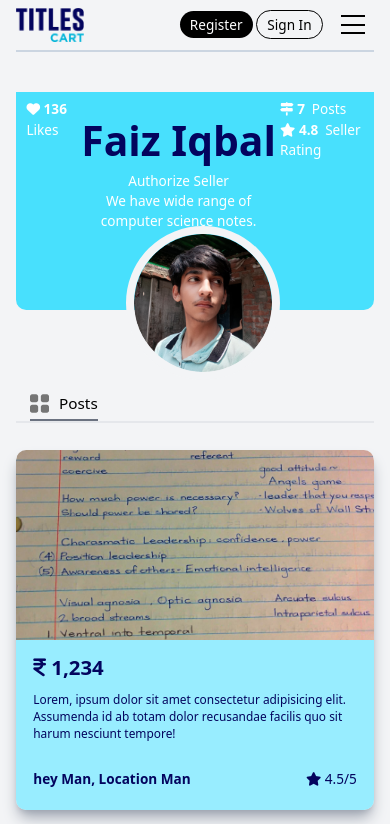
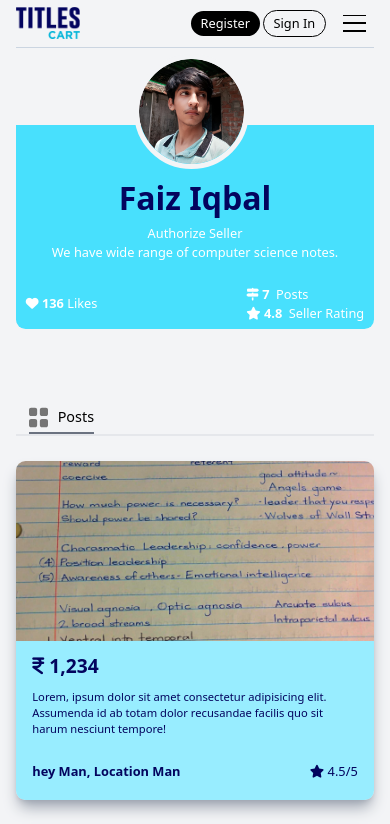
Before and after one commit to Vicky-Guptaa/Dbms-Project, a website built with Vite: page Seller Page/Index.html in a window 390 px wide. Shown: the top 824 px of the page. Built offline with nearby package versions, Linux system fonts and the light colour scheme.

Commit message:
seller page complete

```diff
--- a/Seller Page/Index.html
+++ b/Seller Page/Index.html
@@ -1,5 +1,5 @@
 <!DOCTYPE html>
-<html lang="en" class="lg:text-[95%] md:text-[90%] sm:text-[85%]">
+<html lang="en" class="lg:text-[90%] md:text-[84%] sm:text-[80%]">
 
 <head>
     <meta charset="UTF-8">
@@ -8,12 +8,16 @@
     <link rel="stylesheet" href="https://cdnjs.cloudflare.com/ajax/libs/font-awesome/6.0.0/css/all.min.css"
         integrity="sha512-9usAa10IRO0HhonpyAIVpjrylPvoDwiPUiKdWk5t3PyolY1cOd4DSE0Ga+ri4AuTroPR5aQvXU9xC6qOPnzFeg=="
         crossorigin="anonymous" referrerpolicy="no-referrer" />
-    <link rel="stylesheet" href="style/style.css">
+    <link rel="stylesheet" href="/style/style.css">
     <title>Seller Page</title>
 </head>
 
 <body class="bg-gray-100 ">
+
+    <!-- Wrapper For Whole Elements -->
     <div class="wrapper w-11/12 m-auto">
+
+        <!-- Navbar -->
         <header>
             <div class="mx-auto">
                 <div class="flex justify-between item-center border-b-[0.15rem] border-slate-300 z-10">
@@ -58,32 +62,68 @@
                 <a class="block py-2 hover:bg-cyan-300 px-4" href="/explore">Explore</a>
             </div>
         </header>
+
         <main>
+            <!-- Author Info -->
             <section
-                class="seller-detail bg-primary-blue mt-16 h-64 rounded-b-xl text-white flex justify-between px-3 py-2 md:mt-12">
+                class="seller-detail bg-primary-blue h-64 mt-12 rounded-b-xl text-white sm:flex sm:flex-col sm:justify-between px-3 py-2 md:mt-24">
+
+                <!-- For Small Screens Image And Author Name-->
+                <div class="info text-center mt-16 hidden sm:flex  sm:flex-col sm:items-center">
+                    <div class="text-primary-blue-dark font-bold text-5xl sm:text-[2.5rem] relative ">Faiz Iqbal
+                        <span class=" absolute -top-[400%] left-[10%]">
+                            <img src="Images/profile.png"
+                                class="border-[0.4rem] border-gray-100 aspect-square rounded-full w-36" alt="">
+                        </span>
+                    </div>
+                    <div class="">
+                        <h4 class="mt-3">Authorize Seller</h4>
+                        <p>We have wide range of computer science notes.</p>
+                    </div>
+                </div>
+
+                <!-- Info -->
+                <div class="flex justify-between sm:items-center">
+
+                    <!-- Rating Details -->
                     <div class="rating ">
                         <div class="likes"><i class="fa-solid fa-heart"></i> <span
                                 class="like-number font-semibold">136</span> Likes</div>
                     </div>
-                <div class="info text-center mt-6 relative">
-                    <h1 class="text-primary-blue-dark font-bold text-5xl">Faiz Iqbal</h1>
+
+                    <!-- Author Name And Images  -->
+                    <div class="info text-center mt-6 relative sm:hidden">
+                        <h1 class="text-primary-blue-dark font-bold text-5xl sm:text-[2.5rem]">Faiz Iqbal</h1>
+                        <div class="sm:hidden">
                             <h4 class="mt-3">Authorize Seller</h4>
                             <p>We have wide range of computer science notes.</p>
-                    <span class="absolute top-[58%] left-[24%] ">
+                        </div>
+                        <div class="absolute left-[24%] top-32 ">
                             <img src="Images/profile.png"
-                            class="border-[0.6rem] border-gray-100 aspect-square rounded-full w-48" alt=""></span>
+                                class="border-[0.6rem] border-gray-100 aspect-square rounded-full w-48" alt="">
                         </div>
+                    </div>
+
+                    <!-- Rating Details -->
                     <ul>
-                    <li><i class="fa-solid fa-signs-post"></i><span class="rate font-semibold pr-2"> 7</span>Posts</li>
-                    <li><i class="fa-solid fa-star"></i><span class="rate font-semibold pr-2"> 4.8</span>Seller Rating
+                        <li><i class="fa-solid fa-signs-post"></i><span class="rate font-semibold pr-2"> 7</span>Posts
+                        </li>
+                        <li><i class="fa-solid fa-star"></i><span class="rate font-semibold pr-2"> 4.8</span>Seller
+                            Rating
                         </li>
                     </ul>
+                </div>
             </section>
+
             <section class="posts mt-24 mb-24">
+
+                <!-- Posts -->
                 <div class="inline-flex space-x-3 border-b-2 border-gray-500 pb-1 ml-4">
                     <img src="Images/Vector.svg" alt=""><span class="text-lg"> Posts</span>
                 </div>
                 <hr class="border-[0.1rem]">
+
+                <!-- Cards -->
                 <div class="cards grid grid-cols-3 gap-8 mt-8 md:grid-cols-2 sm:grid-cols-1">
 
                     <div class="card flex flex-col rounded-xl shadow-lg shadow-gray-400 overflow-hidden">
@@ -95,7 +135,8 @@
                             <div class="flex justify-between mt-8 mb-2">
                                 <h3 class="font-semibold">hey Man, Location Man</h3>
                                 <div>
-                                    <i class="fa-solid fa-star"></i> 4.5/5</div>
+                                    <i class="fa-solid fa-star"></i> 4.5/5
+                                </div>
                             </div>
                         </div>
                     </div>
@@ -109,7 +150,8 @@
                             <div class="flex justify-between mt-8 mb-2">
                                 <h3 class="font-semibold">hey Man, Location Man</h3>
                                 <div>
-                                    <i class="fa-solid fa-star"></i> 4.5/5</div>
+                                    <i class="fa-solid fa-star"></i> 4.5/5
+                                </div>
                             </div>
                         </div>
                     </div>
@@ -123,7 +165,8 @@
                             <div class="flex justify-between mt-8 mb-2">
                                 <h3 class="font-semibold">hey Man, Location Man</h3>
                                 <div>
-                                    <i class="fa-solid fa-star"></i> 4.5/5</div>
+                                    <i class="fa-solid fa-star"></i> 4.5/5
+                                </div>
                             </div>
                         </div>
                     </div>
@@ -137,7 +180,8 @@
                             <div class="flex justify-between mt-8 mb-2">
                                 <h3 class="font-semibold">hey Man, Location Man</h3>
                                 <div>
-                                    <i class="fa-solid fa-star"></i> 4.5/5</div>
+                                    <i class="fa-solid fa-star"></i> 4.5/5
+                                </div>
                             </div>
                         </div>
                     </div>
@@ -151,7 +195,8 @@
                             <div class="flex justify-between mt-8 mb-2">
                                 <h3 class="font-semibold">hey Man, Location Man</h3>
                                 <div>
-                                    <i class="fa-solid fa-star"></i> 4.5/5</div>
+                                    <i class="fa-solid fa-star"></i> 4.5/5
+                                </div>
                             </div>
                         </div>
                     </div>
@@ -165,7 +210,8 @@
                             <div class="flex justify-between mt-8 mb-2">
                                 <h3 class="font-semibold">hey Man, Location Man</h3>
                                 <div>
-                                    <i class="fa-solid fa-star"></i> 4.5/5</div>
+                                    <i class="fa-solid fa-star"></i> 4.5/5
+                                </div>
                             </div>
                         </div>
                     </div>
@@ -179,7 +225,8 @@
                             <div class="flex justify-between mt-8 mb-2">
                                 <h3 class="font-semibold">hey Man, Location Man</h3>
                                 <div>
-                                    <i class="fa-solid fa-star"></i> 4.5/5</div>
+                                    <i class="fa-solid fa-star"></i> 4.5/5
+                                </div>
                             </div>
                         </div>
                     </div>
```
Also changed, not shown: 2 other files. Lines whose indentation alone changed are shown as unchanged.
